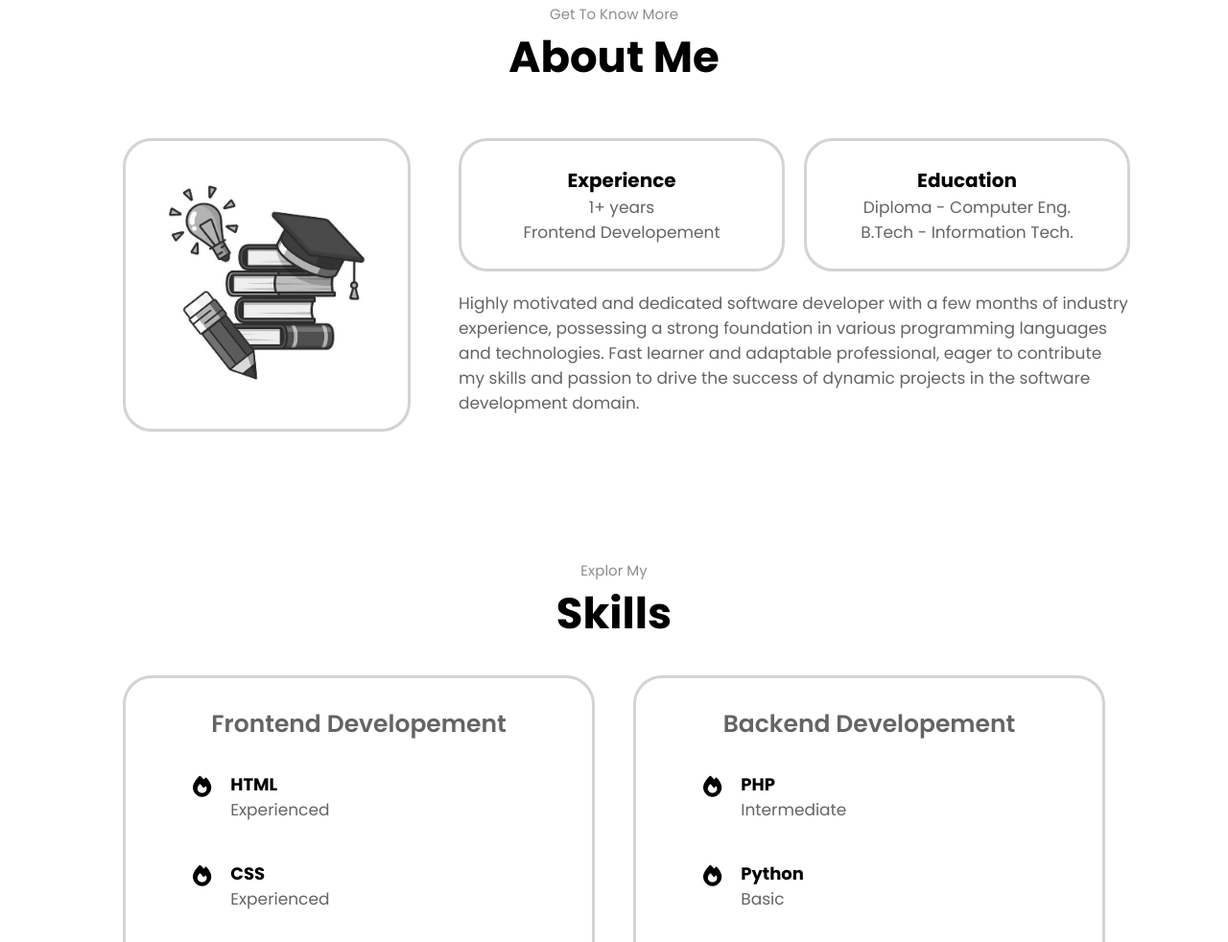
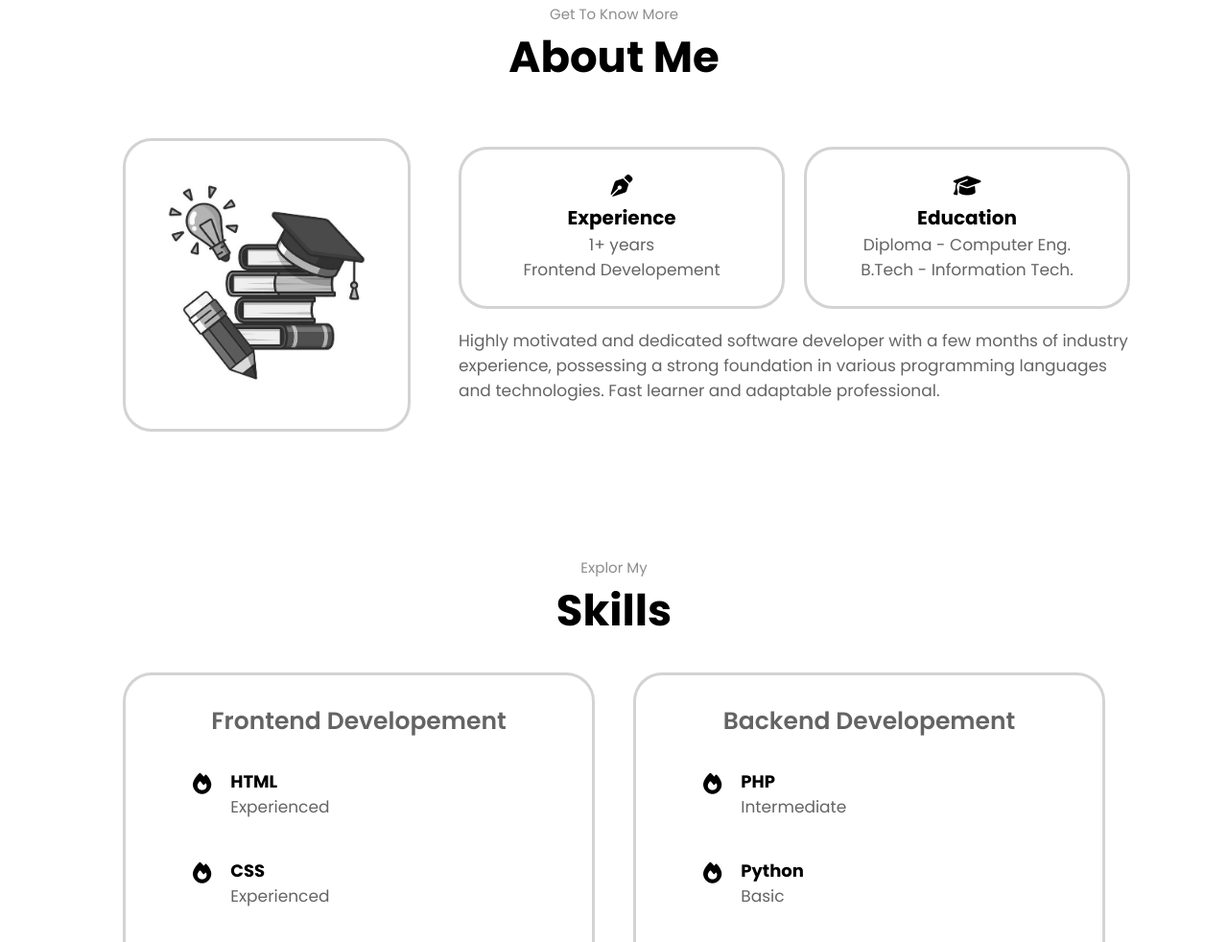
Before and after one commit to mahemudborgave/md-blacknwhite-portfolio, a plain HTML site: page index.html in a window 1280 px wide. Shown: the part 773-1755 px from the top of the page at 96% size. Drawn offline with Linux system fonts and the light colour scheme.

Commit message:
Logo chages

```diff
--- a/index.html
+++ b/index.html
@@ -70,11 +70,13 @@
             <div class="aboutme-content">
                 <div class="exp-edu-box">
                     <div class="exp exp-box">
+                        <i class="fa-solid fa-pen-nib"></i>
                         <p style="font-size: 2rem;font-weight: bold;color: black;">Experience</p>
                         <p>1+ years</p>
                         <p>Frontend Developement</p>
                     </div>
                     <div class="edu exp-box">
+                        <i class="fa-solid fa-graduation-cap"></i>
                         <p style="font-size: 2rem;font-weight: bold;color: black;">Education</p>
                         <p>Diploma - Computer Eng.</p>
                         <p>B.Tech - Information Tech.</p>
@@ -82,8 +84,7 @@
                 </div>
                 <p class="aboutme-description">Highly motivated and dedicated software developer with a few months of
                     industry experience, possessing a strong foundation in various programming languages and
-                    technologies. Fast learner and adaptable professional, eager to contribute my skills and passion to
-                    drive the success of dynamic projects in the software development domain.</p>
+                    technologies. Fast learner and adaptable professional.</p>
             </div>
         </div>
     </div>
@@ -244,7 +245,7 @@
             <p>Copyright &copy;2024 Mahemud. All Rights Reserved</p>
     </footer>
 
-    <script src="./index.js"></script>
+    <script src="index.js"></script>
 </body>
 
 </html>
--- a/style.css
+++ b/style.css
@@ -263,6 +263,13 @@ body {
     color: var(--dgray);
     margin-right: 20px;
     transition: all .2s ease-in-out;
+}
+
+.wrapper-aboutme-content .aboutme-content .exp-box i {
+    display: block;
+    font-size: 2.3rem;
+    margin-bottom: .3em;
+    color: black;
 }
 
 .wrapper-aboutme-content .aboutme-content .exp-box:hover {
```
